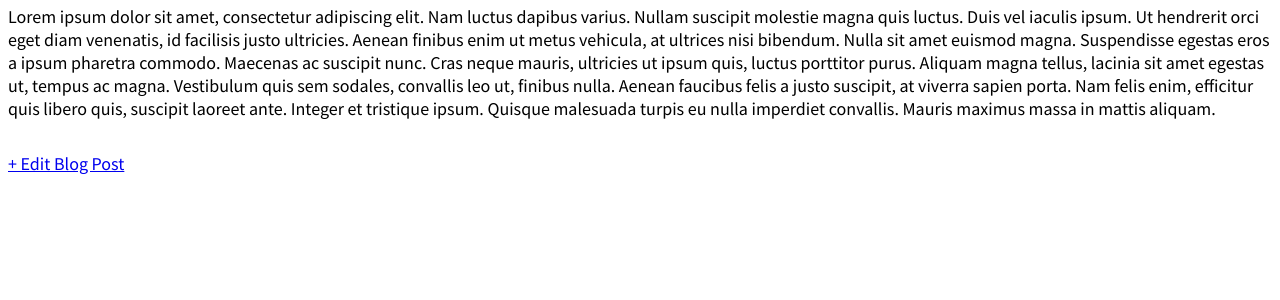
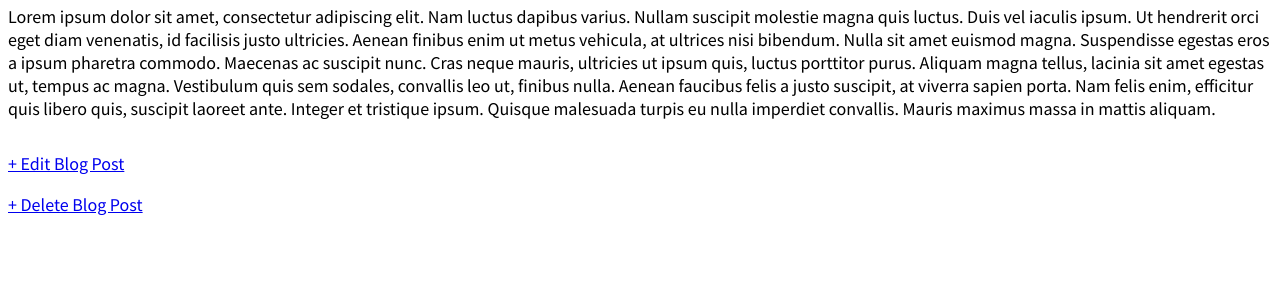
Before and after one commit to cigotete/study-python-django-basics, a Django app: page /blog/post/1/ in a window 1280 px wide. Shown: the part 171-471 px from the top of the page. Run offline with Django 5.2, Linux system fonts and the light colour scheme; data comes from the database, SQL or seed files in the repository.

Commit message:
Added 'Delete blog post' template, view, and respective routing path.

```diff
--- a/helloworld/blog/urls.py
+++ b/helloworld/blog/urls.py
@@ -3,7 +3,8 @@ from .views import (
   BlogListView,
   BlogDetailView,
   BlogCreateView,
-  BlogUpdateView
+  BlogUpdateView,
+  BlogDeleteView
   )
 
 urlpatterns = [
@@ -11,4 +12,6 @@ urlpatterns = [
   path("blog/post/new", BlogCreateView.as_view(), name="post_new"),
   path("blog/post/<int:pk>/", BlogDetailView.as_view(), name="post_detail"),
   path("post/<int:pk>/edit/", BlogUpdateView.as_view(), name="post_edit"),
+  path("post/<int:pk>/delete/", BlogDeleteView.as_view(),
+name="post_delete"),
 ]
--- a/helloworld/blog/views.py
+++ b/helloworld/blog/views.py
@@ -1,5 +1,6 @@
 from django.views.generic import ListView, DetailView
-from django.views.generic.edit import CreateView, UpdateView
+from django.views.generic.edit import CreateView, UpdateView, DeleteView
+from django.urls import reverse_lazy
 
 from .models import Post
 
@@ -11,12 +12,17 @@ class BlogDetailView(DetailView):
   model = Post
   template_name = "blog_post.html"
 
-class BlogCreateView(CreateView): # new
+class BlogCreateView(CreateView):
   model = Post
   template_name = "blog_post_new.html"
   fields = ["title", "author", "body"]
 
-class BlogUpdateView(UpdateView): # new
+class BlogUpdateView(UpdateView):
   model = Post
   template_name = "blog_post_edit.html"
   fields = ["title", "body"]
+
+class BlogDeleteView(DeleteView):
+  model = Post
+  template_name = "blog_post_delete.html"
+  success_url = reverse_lazy("blog")
--- a/helloworld/templates/blog_post.html
+++ b/helloworld/templates/blog_post.html
@@ -7,4 +7,7 @@
 </div>
 
 <a href="{% url 'post_edit' post.pk %}">+ Edit Blog Post</a>
+<p>
+  <a href="{% url 'post_delete' post.pk %}">+ Delete Blog Post</a>
+</p>
 {% endblock content %}
```
Also changed, not shown: helloworld/templates/blog_post_delete.html (added, +8 -0 lines).
